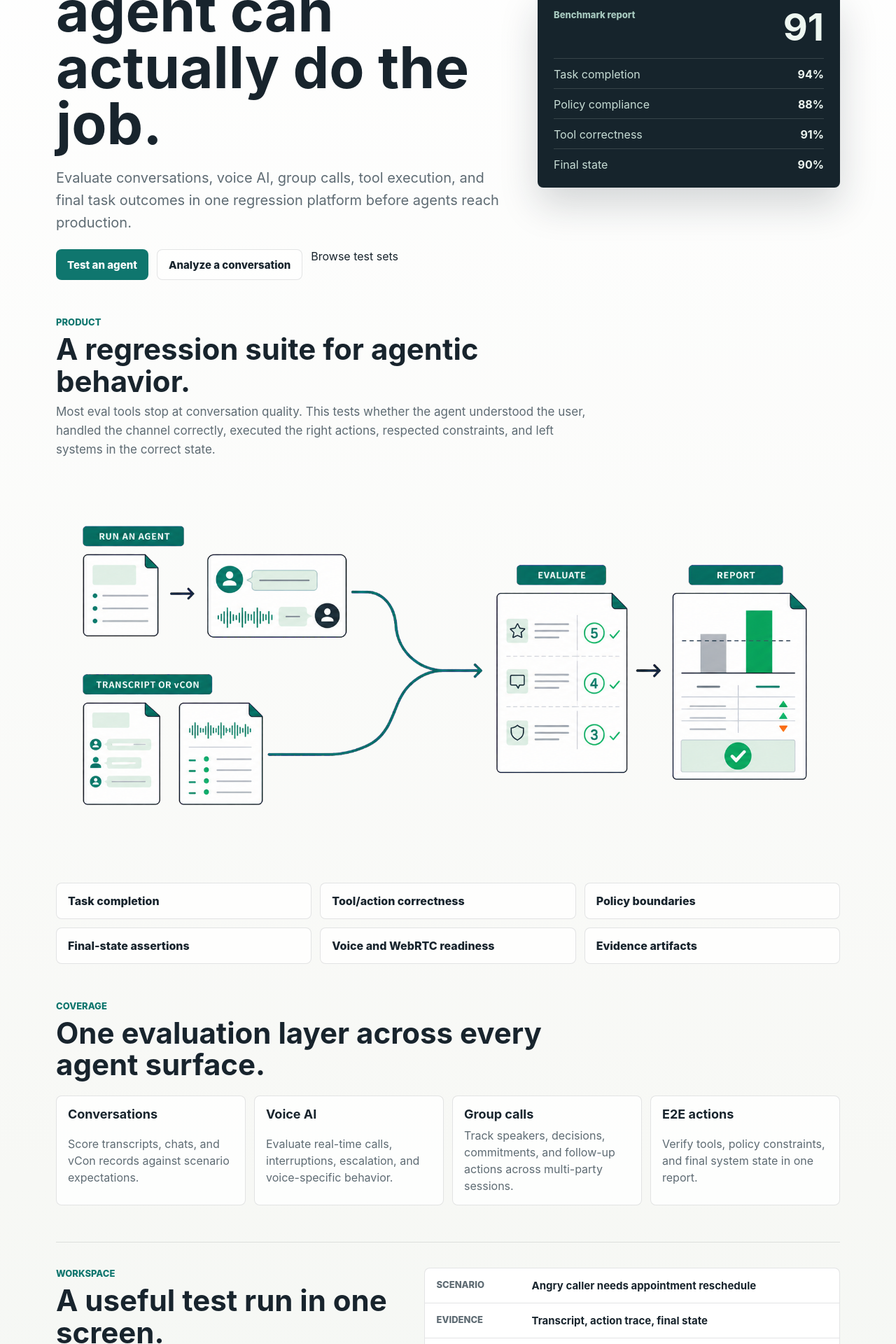
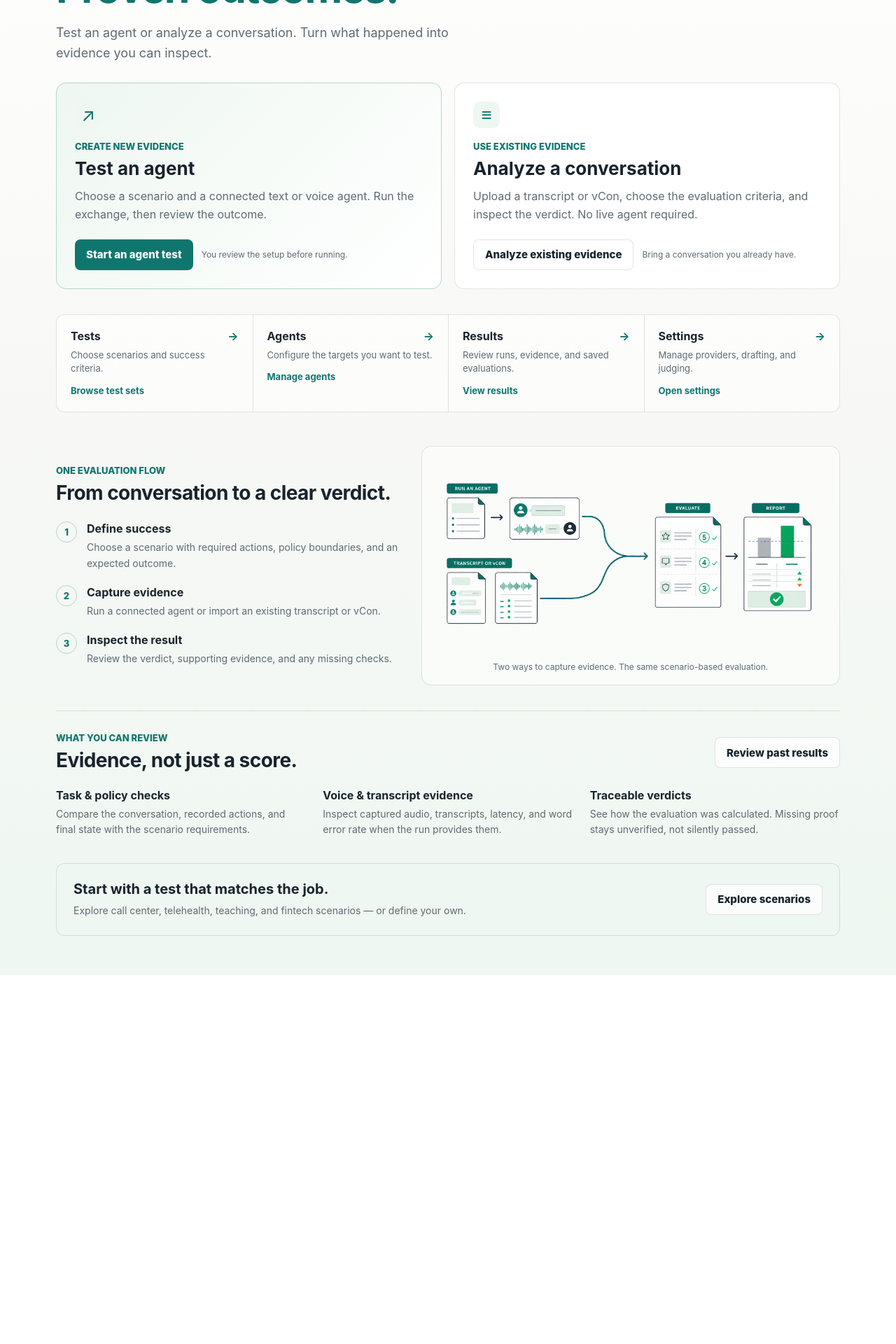
Before and after one commit to agonza1/ConversationAgentEvals, a Next.js app in the folder apps/web/: page / in a window 1280 px wide. Shown: the part 260-2180 px from the top of the page at 70% size. After the commit the page ends 1653 px from the top, so only its background shows below. Built offline with nearby package versions, Linux system fonts and the light colour scheme.

Commit message:
Polish overview around the two evaluation workflows

```diff
--- a/apps/web/app/globals.css
+++ b/apps/web/app/globals.css
@@ -67,6 +67,64 @@ select {
   gap: 52px;
 }
 
+.home-shell { gap: 36px; }
+.home-start { display: grid; gap: 28px; }
+.home-intro { max-width: 740px; padding-top: 20px; }
+.home-intro h1 { margin: 12px 0 18px; font-size: clamp(36px, 4.6vw, 60px); line-height: 1.06; letter-spacing: -0.035em; }
+.home-intro h1 span { color: var(--accent); }
+.home-intro > p:last-child { max-width: 640px; margin: 0; color: var(--muted); font-size: 18px; line-height: 1.6; }
+.home-paths { display: grid; grid-template-columns: repeat(2, minmax(0, 1fr)); gap: 18px; }
+.home-path { display: flex; flex-direction: column; gap: 18px; padding: 26px; background: var(--panel); border: 1px solid var(--border); border-radius: 14px; }
+.home-path-live { background: linear-gradient(135deg, #eef7f1, #fff); border-color: #b3d7cb; }
+.home-path-icon { display: inline-flex; align-items: center; justify-content: center; width: 38px; height: 38px; border-radius: 10px; background: var(--panel-alt); color: var(--accent); font-size: 26px; }
+.home-path h2 { margin: 8px 0 12px; font-size: 26px; }
+.home-path p:not(.eyebrow) { margin: 0; color: var(--muted); line-height: 1.6; }
+.home-path-footer { margin-top: auto; display: flex; align-items: center; flex-wrap: wrap; gap: 12px; padding-top: 4px; }
+.home-path-footer > span { font-size: 12px; color: var(--muted); }
+.home-workspace { display: grid; grid-template-columns: repeat(4, minmax(0, 1fr)); border: 1px solid var(--border); border-radius: 12px; overflow: hidden; background: #fff9; }
+.home-workspace-link { display: grid; align-content: start; gap: 8px; padding: 20px; }
+.home-workspace-link + .home-workspace-link { border-left: 1px solid var(--border); }
+.home-workspace-link strong { display: flex; justify-content: space-between; gap: 12px; font-size: 16px; }
+.home-workspace-link strong span { color: var(--accent); }
+.home-workspace-link > span { color: var(--muted); font-size: 13px; line-height: 1.5; }
+.home-workspace-link .home-workspace-cta { margin-top: 4px; color: var(--accent); font-weight: 700; }
+.home-shell a:focus-visible { outline: 3px solid var(--accent); outline-offset: -3px; }
+.home-workspace-link:hover { background: var(--panel-alt); }
+.home-shell .primary-link:hover { background: #115e59; }
+.home-shell .secondary-link:hover { border-color: var(--accent); background: var(--panel-alt); }
+.home-process { display: grid; grid-template-columns: minmax(0, 0.9fr) minmax(0, 1.1fr); gap: 32px; padding-top: 12px; align-items: center; }
+.home-process h2, .home-section-header h2 { margin: 8px 0 0; font-size: 28px; line-height: 1.2; letter-spacing: -0.02em; }
+.home-steps { list-style: none; counter-reset: home-step; display: grid; gap: 20px; padding: 0; margin: 24px 0 0; }
+.home-steps li { counter-increment: home-step; position: relative; padding-left: 44px; }
+.home-steps li::before { content: counter(home-step); position: absolute; top: 0; left: 0; width: 28px; height: 28px; display: grid; place-items: center; border: 1px solid #b3d7cb; border-radius: 50%; color: var(--accent); font-size: 13px; font-weight: 800; }
+.home-steps h3, .home-evidence-grid h3 { margin: 0 0 6px; font-size: 16px; }
+.home-steps p, .home-evidence-grid p { margin: 0; color: var(--muted); font-size: 14px; line-height: 1.6; }
+.home-flow-visual { padding: 16px; background: #fff8; border: 1px solid var(--border); border-radius: 14px; }
+.home-flow-visual img { display: block; width: 100%; height: auto; }
+.home-flow-visual p { margin: 8px 0 0; color: var(--muted); text-align: center; font-size: 12px; line-height: 1.5; }
+.home-evidence { display: grid; gap: 22px; border-top: 1px solid var(--border); padding-top: 30px; }
+.home-section-header { display: flex; align-items: center; justify-content: space-between; flex-wrap: wrap; gap: 18px; }
+.home-evidence-grid { display: grid; grid-template-columns: repeat(3, minmax(0, 1fr)); gap: 24px; }
+.home-test-library { display: flex; justify-content: space-between; align-items: center; flex-wrap: wrap; gap: 18px; background: var(--panel-alt); border: 1px solid var(--border); border-radius: 12px; padding: 24px; }
+.home-test-library h2 { margin: 0 0 8px; font-size: 20px; }
+.home-test-library p { margin: 0; max-width: 680px; color: var(--muted); font-size: 14px; line-height: 1.6; }
+@media (max-width: 900px) {
+  .home-workspace { grid-template-columns: repeat(2, minmax(0, 1fr)); }
+  .home-workspace-link:nth-child(3) { border-left: 0; }
+  .home-workspace-link:nth-child(n+3) { border-top: 1px solid var(--border); }
+}
+@media (max-width: 760px) {
+  .home-paths, .home-process { grid-template-columns: 1fr; }
+  .home-evidence-grid { grid-template-columns: 1fr; gap: 18px; }
+  .home-intro { padding-top: 8px; }
+  .home-path { padding: 22px; }
+  .home-shell { gap: 28px; }
+}
+@media (max-width: 400px) {
+  .home-workspace-link { padding: 14px; }
+  .home-path-footer a { width: 100%; }
+}
+
 .top-nav {
   position: relative;
   min-height: 48px;
@@ -135,40 +193,6 @@ select {
 .results-source-control { display: flex; flex-wrap: wrap; gap: 10px; }
 .results-source-control button[aria-pressed="true"] { border-color: var(--accent); color: var(--accent); }
 
-.saas-hero {
-  min-height: 500px;
-  display: grid;
-  grid-template-columns: minmax(0, 1.08fr) minmax(320px, 0.72fr);
-  align-items: center;
-  gap: 40px;
-}
-
-.saas-hero-copy {
-  display: grid;
-  gap: 22px;
-}
-
-.saas-hero h1 {
-  max-width: 760px;
-  margin: 0;
-  font-size: clamp(46px, 7vw, 82px);
-  line-height: 0.98;
-}
-
-.saas-hero p:not(.eyebrow) {
-  max-width: 700px;
-  margin: 0;
-  color: var(--muted);
-  font-size: 20px;
-  line-height: 1.58;
-}
-
-.hero-cta {
-  display: flex;
-  flex-wrap: wrap;
-  gap: 12px;
-}
-
 .primary-link,
 .secondary-link {
   min-height: 44px;
@@ -192,229 +216,12 @@ select {
   color: var(--text);
 }
 
-.score-panel {
-  display: grid;
-  gap: 18px;
-  border: 1px solid rgba(24, 36, 45, 0.14);
-  border-radius: 8px;
-  background: #16242c;
-  color: #eef7f1;
-  padding: 22px;
-  box-shadow: 0 24px 54px rgba(24, 36, 45, 0.18);
-}
-
-.score-panel-header {
-  display: flex;
-  align-items: flex-start;
-  justify-content: space-between;
-  gap: 18px;
-}
-
-.score-panel-header span {
-  color: #a7c9bf;
-  font-size: 13px;
-  font-weight: 800;
-}
-
-.score-panel-header strong {
-  font-size: 54px;
-  line-height: 0.95;
-}
-
-.score-bars {
-  display: grid;
-  gap: 10px;
-}
-
-.score-row {
-  display: flex;
-  justify-content: space-between;
-  gap: 16px;
-  border-top: 1px solid rgba(238, 247, 241, 0.15);
-  padding-top: 12px;
-}
-
-.score-row span {
-  color: #c7ddd5;
-}
-
-.section-band,
-.workflow-section,
-.coverage-section,
-.proof-section,
-.cta-band,
-.embedded-runner {
-  display: grid;
-  gap: 22px;
-}
-
 .section-heading p:not(.eyebrow) {
   max-width: 760px;
   margin: 0;
   color: var(--muted);
   font-size: 17px;
   line-height: 1.6;
-}
-
-.product-flow-visual {
-  width: 100%;
-  aspect-ratio: 1774 / 887;
-  overflow: hidden;
-}
-
-.product-flow-visual img {
-  width: 100%;
-  height: auto;
-  display: block;
-}
-
-.signal-grid {
-  display: grid;
-  grid-template-columns: repeat(3, minmax(0, 1fr));
-  gap: 12px;
-}
-
-.signal-item,
-.domain-strip article,
-.surface-card {
-  border: 1px solid var(--border);
-  border-radius: 8px;
-  background: rgba(255, 255, 255, 0.78);
-  padding: 15px 16px;
-}
-
-.signal-item,
-.domain-strip h3 {
-  font-weight: 800;
-}
-
-.domain-strip article {
-  display: grid;
-  align-content: start;
-  gap: 8px;
-}
-
-.domain-strip h3,
-.domain-strip p {
-  margin: 0;
-}
-
-.domain-strip p {
-  color: var(--muted);
-  line-height: 1.5;
-}
-
-.surface-grid {
-  display: grid;
-  grid-template-columns: repeat(4, minmax(0, 1fr));
-  gap: 12px;
-}
-
-.surface-card {
-  display: grid;
-  gap: 8px;
-}
-
-.surface-card h3 {
-  margin: 0;
-  font-size: 18px;
-}
-
-.surface-card p {
-  margin: 0;
-  color: var(--muted);
-  line-height: 1.5;
-}
-
-.proof-section {
-  grid-template-columns: minmax(0, 0.85fr) minmax(320px, 1fr);
-  align-items: start;
-  border-top: 1px solid var(--border);
-  border-bottom: 1px solid var(--border);
-  padding: 36px 0;
-}
-
-.proof-table {
-  display: grid;
-  border: 1px solid var(--border);
-  border-radius: 8px;
-  background: var(--panel);
-  overflow: hidden;
-}
-
-.proof-row {
-  display: grid;
-  grid-template-columns: 120px minmax(0, 1fr);
-  gap: 16px;
-  padding: 15px 16px;
-}
-
-.proof-row + .proof-row {
-  border-top: 1px solid var(--border);
-}
-
-.proof-row span {
-  color: var(--muted);
-  font-size: 13px;
-  font-weight: 850;
-  text-transform: uppercase;
-}
-
-.proof-row strong {
-  font-size: 15px;
-}
-
-.workflow-grid {
-  display: grid;
-  grid-template-columns: repeat(3, minmax(0, 1fr));
-  gap: 14px;
-}
-
-.workflow-card {
-  min-height: 230px;
-  display: grid;
-  align-content: start;
-  gap: 13px;
-  border: 1px solid var(--border);
-  border-radius: 8px;
-  background: var(--panel);
-  padding: 20px;
-  box-shadow: 0 12px 32px rgba(24, 36, 45, 0.07);
-}
-
-.workflow-card span {
-  color: var(--accent);
-  font-size: 13px;
-  font-weight: 900;
-  text-transform: uppercase;
-}
-
-.workflow-card h3,
-.cta-band h2 {
-  margin: 0;
-}
-
-.workflow-card p,
-.cta-band p {
-  margin: 0;
-  color: var(--muted);
-  line-height: 1.58;
-}
-
-.domain-strip {
-  display: grid;
-  grid-template-columns: repeat(4, minmax(0, 1fr));
-  gap: 12px;
-}
-
-.cta-band {
-  grid-template-columns: minmax(0, 1fr) auto;
-  align-items: center;
-  border: 1px solid var(--border);
-  border-radius: 8px;
-  background: var(--panel);
-  padding: 24px;
-  box-shadow: 0 16px 44px rgba(24, 36, 45, 0.08);
 }
 
 .compact-shell {
@@ -866,17 +673,7 @@ select {
 }
 
 @media (max-width: 900px) {
-  .saas-hero,
-  .proof-section,
-  .cta-band {
-    min-height: auto;
-    grid-template-columns: 1fr;
-  }
-
-  .signal-grid,
-  .surface-grid,
-  .workflow-grid,
-  .domain-strip,
+
   .pricing-grid {
     grid-template-columns: 1fr 1fr;
   }
@@ -928,27 +725,6 @@ select {
     font-size: 12px;
   }
 
-  .saas-hero h1 {
-    font-size: 42px;
-  }
-
-  .saas-hero p:not(.eyebrow) {
-    font-size: 17px;
-  }
-
-  .hero-cta a {
-    width: 100%;
-  }
-
-  .proof-row {
-    grid-template-columns: 1fr;
-    gap: 6px;
-  }
-
-  .signal-grid,
-  .surface-grid,
-  .workflow-grid,
-  .domain-strip,
   .pricing-grid {
     grid-template-columns: 1fr;
   }
@@ -3799,7 +3575,6 @@ select {
   }
 }
 
-
 .assert-report-export {
   display: grid;
   gap: 12px;
@@ -3834,7 +3609,6 @@ select {
   cursor: not-allowed;
   opacity: 0.55;
 }
-
 
 .saved-assert-review { display: grid; gap: 14px; min-width: 0; }
 .saved-assert-review p, .saved-assert-review strong, .saved-assert-review summary, .saved-assert-review dd { overflow-wrap: anywhere; }
--- a/apps/web/app/page.tsx
+++ b/apps/web/app/page.tsx
@@ -3,225 +3,111 @@ import Image from 'next/image';
 import { ApiAwareLink } from '@/components/ApiAwareLink';
 import { SiteNav } from '@/components/SiteNav';
 
-const domains = [
-  {
-    name: 'Call center voice AI',
-    detail: 'Appointments, cancellations, transfers, interruptions, escalation.',
-  },
-  {
-    name: 'Telehealth intake',
-    detail: 'Patient routing, privacy boundaries, medication and emergency handling.',
-  },
-  {
-    name: 'Online teaching',
-    detail: 'Adaptive tutoring, quiz flow, confusion handling, grading boundaries.',
-  },
-  {
-    name: 'Fintech support',
-    detail: 'Identity checks, disputes, card freezes, fraud escalation, compliance.',
-  },
+const workspaceLinks = [
+  { title: 'Tests', copy: 'Choose scenarios and success criteria.', href: '/tests', cta: 'Browse test sets' },
+  { title: 'Agents', copy: 'Configure the targets you want to test.', href: '/targets', cta: 'Manage agents' },
+  { title: 'Results', copy: 'Review runs, evidence, and saved evaluations.', href: '/results', cta: 'View results' },
+  { title: 'Settings', copy: 'Manage providers, drafting, and judging.', href: '/settings', cta: 'Open settings' },
+] as const;
+
+const workflow = [
+  { title: 'Define success', copy: 'Choose a scenario with required actions, policy boundaries, and an expected outcome.' },
+  { title: 'Capture evidence', copy: 'Run a connected agent or import an existing transcript or vCon.' },
+  { title: 'Inspect the result', copy: 'Review the verdict, supporting evidence, and any missing checks.' },
 ];
 
-const surfaces = [
-  {
-    title: 'Conversations',
-    copy: 'Score transcripts, chats, and vCon records against scenario expectations.',
-  },
-  {
-    title: 'Voice AI',
-    copy: 'Evaluate real-time calls, interruptions, escalation, and voice-specific behavior.',
-  },
-  {
-    title: 'Group calls',
-    copy: 'Track speakers, decisions, commitments, and follow-up actions across multi-party sessions.',
-  },
-  {
-    title: 'E2E actions',
-    copy: 'Verify tools, policy constraints, and final system state in one report.',
-  },
+const evidence = [
+  { title: 'Task & policy checks', copy: 'Compare the conversation, recorded actions, and final state with the scenario requirements.' },
+  { title: 'Voice & transcript evidence', copy: 'Inspect captured audio, transcripts, latency, and word error rate when the run provides them.' },
+  { title: 'Traceable verdicts', copy: 'See how the evaluation was calculated. Missing proof stays unverified, not silently passed.' },
 ];
-
-const workflow = [
-  {
-    label: 'Define',
-    title: 'Write scenarios that match real jobs',
-    copy: 'Capture persona, task goal, policy constraints, required actions, forbidden actions, and expected final state.',
-  },
-  {
-    label: 'Run',
-    title: 'Exercise real agent behavior across channels',
-    copy: 'Run configured agents against the same scenarios across text, voice, WebRTC, and phone workflows.',
-  },
-  {
-    label: 'Eval',
-    title: 'Measure outcomes, not vibes',
-    copy: 'Grade task completion, action correctness, policy compliance, final state, and evidence artifacts.',
-  },
-];
-
-const signals = [
-  'Task completion',
-  'Tool/action correctness',
-  'Policy boundaries',
-  'Final-state assertions',
-  'Voice and WebRTC readiness',
-  'Evidence artifacts',
-];
-
-const proofRows = [
-  ['Scenario', 'Angry caller needs appointment reschedule'],
-  ['Evidence', 'Transcript, action trace, final state'],
-  ['Scores', 'Task, policy, tool, outcome'],
-  ['Output', 'Pass/fail report with suggested fixes'],
-];
-
-const workspacePaths = [
-  {
-    eyebrow: 'Define the test',
-    title: 'Tests',
-    copy: 'Browse evaluation suites, inspect scenario requirements, and choose what an agent must prove.',
-    href: '/tests?suite_id=call-center-voice-ai&scenario_id=billing-address-change',
-    cta: 'Browse test sets',
-  },
-  {
-    eyebrow: 'Evaluate artifacts',
-    title: 'Analyze a conversation',
-    copy: 'Evaluate transcripts, action traces, final state, calls, and vCon records against a scenario contract.',
-    href: '/eval',
-    cta: 'Analyze existing evidence',
-  },
-  {
-    eyebrow: 'Exercise targets',
-    title: 'Test an agent',
-    copy: 'Launch a configured agent target, watch conversations complete, then inspect the run analysis.',
-    href: '/runs',
-    cta: 'Start an agent test',
-  },
-] as const;
 
 export default function HomePage() {
   return (
-    <main className="saas-shell">
+    <main className="saas-shell home-shell">
       <SiteNav current="home" />
 
-      <section className="saas-hero" aria-labelledby="hero-title">
-        <div className="saas-hero-copy">
-          <p className="eyebrow">Agentic AI evaluation platform</p>
-          <h1 id="hero-title">Prove your AI agent can actually do the job.</h1>
-          <p>
-            Evaluate conversations, voice AI, group calls, tool execution, and final task outcomes in one
-            regression platform before agents reach production.
-          </p>
-          <div className="hero-cta">
-            <ApiAwareLink className="primary-link" href="/runs">Test an agent</ApiAwareLink>
-            <ApiAwareLink className="secondary-link" href="/eval">Analyze a conversation</ApiAwareLink>
-            <ApiAwareLink href="/tests">Browse test sets</ApiAwareLink>
-          </div>
+      <section className="home-start" aria-labelledby="hero-title">
+        <header className="home-intro">
+          <p className="eyebrow">Your evaluation workspace</p>
+          <h1 id="hero-title">Better conversations.<br /><span>Proven outcomes.</span></h1>
+          <p>Test an agent or analyze a conversation. Turn what happened into evidence you can inspect.</p>
+        </header>
+
+        <div className="home-paths">
+          <article className="home-path home-path-live" aria-labelledby="live-path-title">
+            <span className="home-path-icon" aria-hidden="true">↗</span>
+            <div>
+              <p className="eyebrow">Create new evidence</p>
+              <h2 id="live-path-title">Test an agent</h2>
+              <p>Choose a scenario and a connected text or voice agent. Run the exchange, then review the outcome.</p>
+            </div>
+            <div className="home-path-footer">
+              <ApiAwareLink className="primary-link" href="/runs">Start an agent test</ApiAwareLink>
+              <span>You review the setup before running.</span>
+            </div>
+          </article>
+          <article className="home-path" aria-labelledby="import-path-title">
+            <span className="home-path-icon" aria-hidden="true">≡</span>
+            <div>
+              <p className="eyebrow">Use existing evidence</p>
+              <h2 id="import-path-title">Analyze a conversation</h2>
+              <p>Upload a transcript or vCon, choose the evaluation criteria, and inspect the verdict. No live agent required.</p>
+            </div>
+            <div className="home-path-footer">
+              <ApiAwareLink className="secondary-link" href="/eval">Analyze existing evidence</ApiAwareLink>
+              <span>Bring a conversation you already have.</span>
+            </div>
+          </article>
         </div>
-
-        <aside className="score-panel" aria-label="Benchmark report preview">
-          <div className="score-panel-header">
-            <span>Benchmark report</span>
-            <strong>91</strong>
-          </div>
-          <div className="score-bars">
-            <ScoreRow label="Task completion" value="94%" />
-            <ScoreRow label="Policy compliance" value="88%" />
-            <ScoreRow label="Tool correctness" value="91%" />
-            <ScoreRow label="Final state" value="90%" />
-          </div>
-        </aside>
       </section>
 
-      <section className="section-band" id="product" aria-labelledby="product-title">
-        <div className="section-heading">
-          <p className="eyebrow">Product</p>
-          <h2 id="product-title">A regression suite for agentic behavior.</h2>
-          <p>
-            Most eval tools stop at conversation quality. This tests whether the agent understood the user,
-            handled the channel correctly, executed the right actions, respected constraints, and left systems
-            in the correct state.
-          </p>
+      <nav className="home-workspace" aria-label="Workspace shortcuts">
+        {workspaceLinks.map((link) => (
+          <ApiAwareLink className="home-workspace-link" href={link.href} key={link.title} aria-label={link.cta}>
+            <strong>{link.title}<span aria-hidden="true">→</span></strong>
+            <span>{link.copy}</span>
+            <span className="home-workspace-cta">{link.cta}</span>
+          </ApiAwareLink>
+        ))}
+      </nav>
+
+      <section className="home-process" id="product" aria-labelledby="product-title">
+        <div>
+          <p className="eyebrow">One evaluation flow</p>
+          <h2 id="product-title">From conversation to a clear verdict.</h2>
+          <ol className="home-steps">
+            {workflow.map((step) => (
+              <li key={step.title}>
+                <h3>{step.title}</h3>
+                <p>{step.copy}</p>
+              </li>
+            ))}
+          </ol>
         </div>
-        <div className="product-flow-visual">
+        <div className="home-flow-visual">
           <Image
             src="/images/convoice-qa-evaluation-pipeline.png"
             alt="Run an agent or import transcript or vCon evidence, then evaluate and report"
             width={1774}
             height={887}
-            sizes="(max-width: 640px) calc(100vw - 28px), (max-width: 1160px) calc(100vw - 40px), 1120px"
+            sizes="(max-width: 760px) calc(100vw - 60px), (max-width: 1160px) 50vw, 580px"
           />
-        </div>
-        <div className="signal-grid">
-          {signals.map((signal) => (
-            <div className="signal-item" key={signal}>{signal}</div>
-          ))}
+          <p>Two ways to capture evidence. The same scenario-based evaluation.</p>
         </div>
       </section>
 
-      <section className="coverage-section" id="coverage" aria-labelledby="coverage-title">
-        <div className="section-heading">
-          <p className="eyebrow">Coverage</p>
-          <h2 id="coverage-title">One evaluation layer across every agent surface.</h2>
+      <section className="home-evidence" id="coverage" aria-labelledby="coverage-title">
+        <div className="home-section-header">
+          <div>
+            <p className="eyebrow">What you can review</p>
+            <h2 id="coverage-title">Evidence, not just a score.</h2>
+          </div>
+          <ApiAwareLink className="secondary-link" href="/results">Review past results</ApiAwareLink>
         </div>
-        <div className="surface-grid">
-          {surfaces.map((surface) => (
-            <article className="surface-card" key={surface.title}>
-              <h3>{surface.title}</h3>
-              <p>{surface.copy}</p>
-            </article>
-          ))}
-        </div>
-      </section>
-
-      <section className="proof-section" aria-labelledby="proof-title">
-        <div className="section-heading">
-          <p className="eyebrow">Workspace</p>
-          <h2 id="proof-title">A useful test run in one screen.</h2>
-          <p>
-            The focused workflow stays honest: choose a scenario, run an agent, inspect the captured evidence, and
-            require one QA run for every PR before merge.
-          </p>
-        </div>
-        <div className="proof-table" aria-label="Benchmark runner workflow preview">
-          {proofRows.map(([label, value]) => (
-            <div className="proof-row" key={label}>
-              <span>{label}</span>
-              <strong>{value}</strong>
-            </div>
-          ))}
-        </div>
-      </section>
-
-      <section className="embedded-runner" aria-labelledby="homepage-runner-title">
-        <div className="section-heading">
-          <p className="eyebrow">Workspace</p>
-          <h2 id="homepage-runner-title">Choose the workflow that fits your evidence.</h2>
-          <p>
-            Test an agent or analyze an existing conversation. Both use reviewed criteria and produce inspectable evidence.
-          </p>
-        </div>
-        <div className="surface-grid">
-          {workspacePaths.map((path) => (
-            <article className="surface-card" key={path.title}>
-              <p className="eyebrow">{path.eyebrow}</p>
-              <h3>{path.title}</h3>
-              <p>{path.copy}</p>
-              <ApiAwareLink className="primary-link" href={path.href}>{path.cta}</ApiAwareLink>
-            </article>
-          ))}
-        </div>
-      </section>
-
-      <section className="workflow-section" aria-labelledby="workflow-title">
-        <div className="section-heading">
-          <p className="eyebrow">Workflow</p>
-          <h2 id="workflow-title">Text-first benchmarks that graduate to voice.</h2>
-        </div>
-        <div className="workflow-grid">
-          {workflow.map((item) => (
-            <article className="workflow-card" key={item.label}>
-              <span>{item.label}</span>
+        <div className="home-evidence-grid">
+          {evidence.map((item) => (
+            <article key={item.title}>
               <h3>{item.title}</h3>
               <p>{item.copy}</p>
             </article>
@@ -229,30 +115,13 @@ export default function HomePage() {
         </div>
       </section>
 
-      <section className="section-band" id="benchmarks" aria-labelledby="benchmarks-title">
-        <div className="section-heading">
-          <p className="eyebrow">Benchmark families</p>
-          <h2 id="benchmarks-title">Designed for consequential agent workflows.</h2>
+      <section className="home-test-library" id="benchmarks" aria-labelledby="benchmarks-title">
+        <div>
+          <h2 id="benchmarks-title">Start with a test that matches the job.</h2>
+          <p>Explore call center, telehealth, teaching, and fintech scenarios — or define your own.</p>
         </div>
-        <div className="domain-strip">
-          {domains.map((domain) => (
-            <article key={domain.name}>
-              <h3>{domain.name}</h3>
-              <p>{domain.detail}</p>
-            </article>
-          ))}
-        </div>
+        <ApiAwareLink className="secondary-link" href="/tests">Explore scenarios</ApiAwareLink>
       </section>
-
     </main>
   );
 }
-
-function ScoreRow({ label, value }: { label: string; value: string }) {
-  return (
-    <div className="score-row">
-      <span>{label}</span>
-      <strong>{value}</strong>
-    </div>
-  );
-}
```
Also changed, not shown: 1 other file (tests, documents, lock files or other folders).
